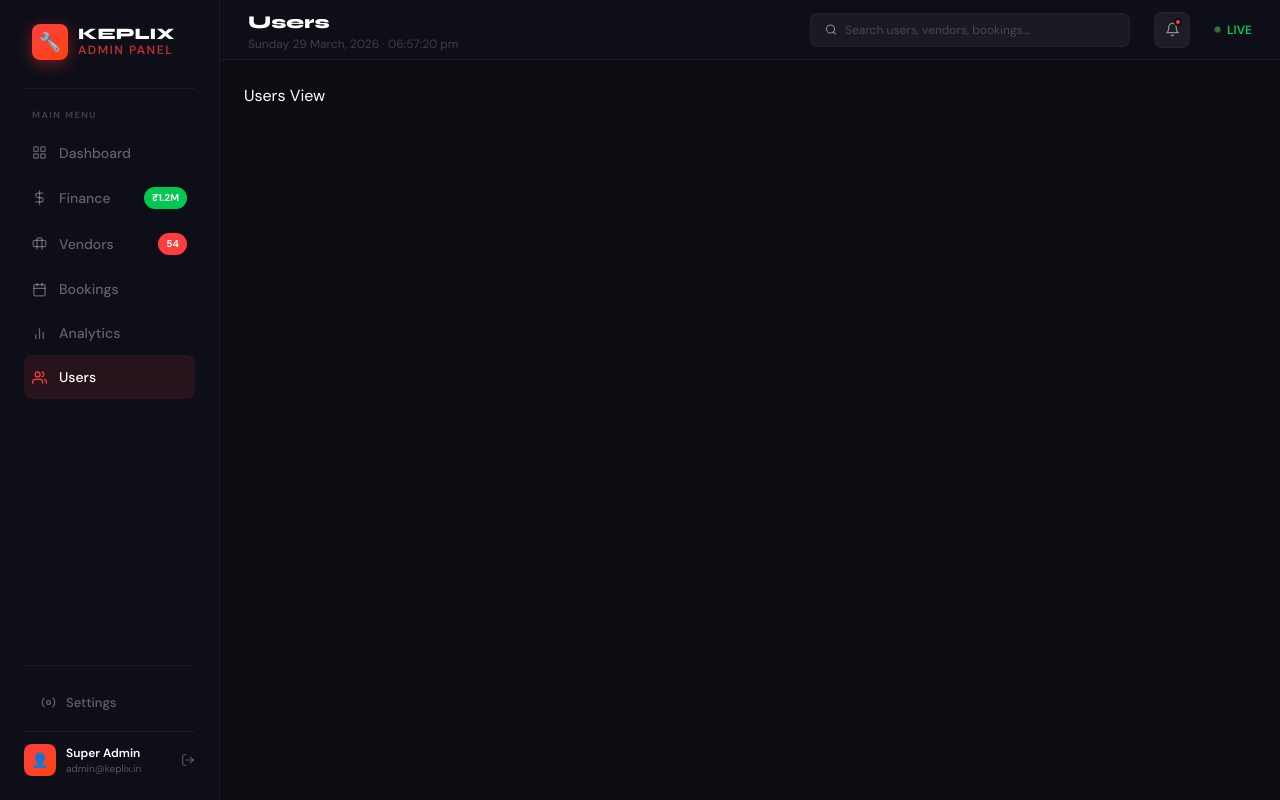
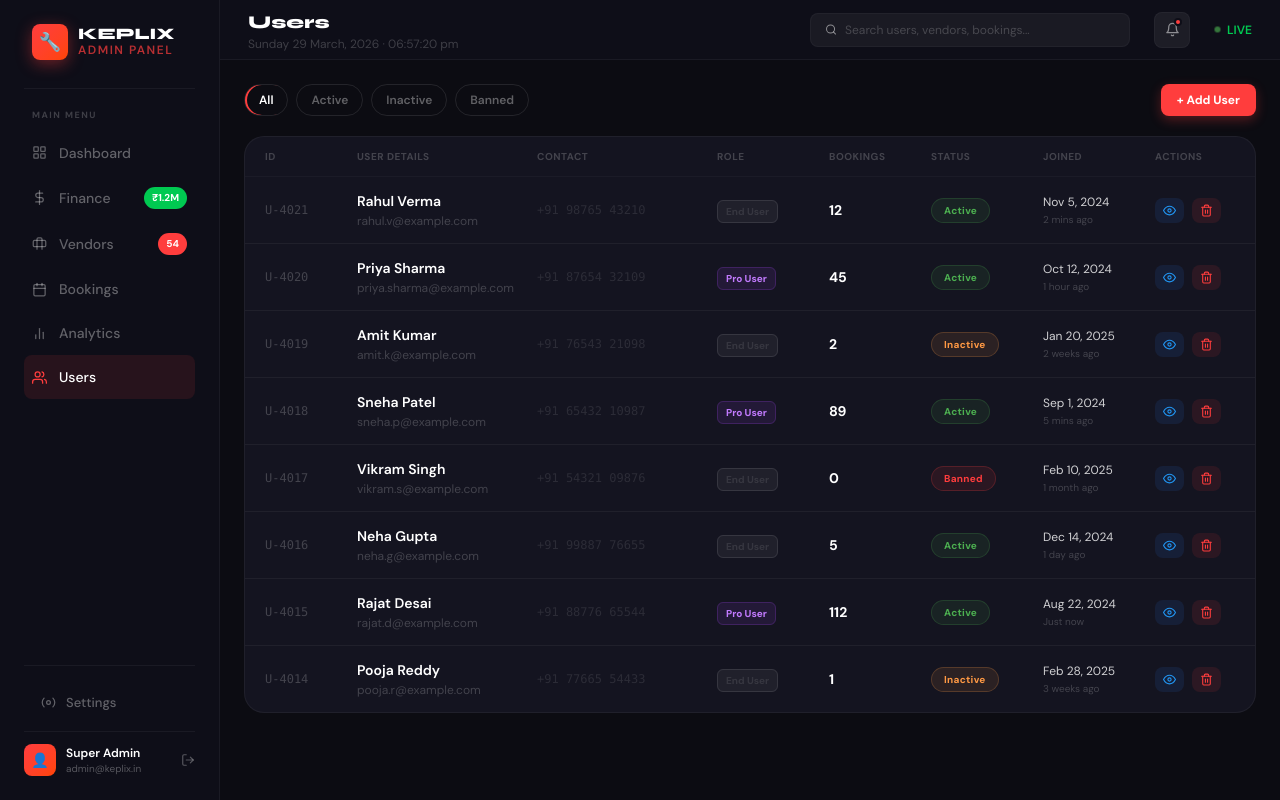
Before and after one commit to keplix-co-in/keplix-admin, a React (Vite) app: page / in a window 1280 px wide. Both pictures are taken after a click on the element "Users". Built offline with nearby package versions, Linux system fonts and the light colour scheme.

Commit message:
feat: implement UsersView component with user filtering and detailed display

```diff
--- a/src/components/views/UsersView.jsx
+++ b/src/components/views/UsersView.jsx
@@ -1,3 +1,81 @@
+import { useState } from 'react';
+import { usersData } from "../../data";
+import { userStatusConfig } from "../../data/config";
+import { Icon } from "../ui/Icon";
+
 export default function UsersView() {
-  return <div className="text-white">Users View</div>;
+  const [filter, setFilter] = useState('All');
+  const filters = ["All", "Active", "Inactive", "Banned"];
+  const filtered = usersData.filter(u => filter === "All" || u.status.charAt(0).toUpperCase() + u.status.slice(1) === filter);
+
+  return (
+    <div className="animate-[fadeInUp_0.3s_ease_forwards]">
+      <div className="flex gap-2 mb-5">
+        {filters.map(f => (
+          <button
+            key={f}
+            className={`py-1.5 px-3.5 rounded-full text-xs font-semibold cursor-pointer border border-white/10 bg-transparent text-[rgba(255,255,255,0.35)] transition-all duration-150 font-sans ${filter === f ? "text-white bg-[rgba(255,61,61,0.12)] border-[rgba(255,61,61,0.2)] shadow-[inset_2px_0_0_#ff3d3d]" : ""}`}
+            onClick={() => setFilter(f)}
+          >
+            {f}
+          </button>
+        ))}
+        <div className="ml-auto">
+          <button className="bg-brand-red border-none rounded-lg px-4 py-2 text-white text-xs font-bold cursor-pointer font-sans shadow-[0_4px_12px_rgba(255,61,61,0.3)] transition-all hover:-translate-y-0.5">+ Add User</button>
+        </div>
+      </div>
+
+      <div className="bg-brand-gray-100 rounded-[20px] border border-white/5 overflow-hidden">
+        <div className="grid grid-cols-[80px_1.5fr_1.5fr_100px_90px_100px_100px_80px] gap-3 px-5 py-3 border-b border-brand-gray-400/60">
+          {["ID", "User Details", "Contact", "Role", "Bookings", "Status", "Joined", "Actions"].map(h => (
+            <div key={h} className="text-[10px] font-bold text-brand-gray-600 uppercase tracking-wider">{h}</div>
+          ))}
+        </div>
+
+        {filtered.map((u, i) => {
+          const sc = userStatusConfig[u.status];
+          return (
+            <div key={i} className="grid items-center py-3.5 px-5 transition-colors duration-150 border-b border-white/5 hover:bg-white/5 grid-cols-[80px_1.5fr_1.5fr_100px_90px_100px_100px_80px] gap-3 last:border-none">
+              <div className="text-xs text-brand-gray-600 font-mono">{u.id}</div>
+
+              <div>
+                <div className="text-sm font-semibold text-white mb-0.5">{u.name}</div>
+                <div className="text-xs text-brand-gray-600">{u.email}</div>
+              </div>
+
+              <div className="text-xs text-brand-gray-500 font-mono">{u.phone}</div>
+
+              <div>
+                <span className={`text-[10px] font-bold px-2 py-1 rounded-md ${u.role === 'Pro User' ? 'bg-purple-500/10 text-purple-400 border border-purple-500/20' : 'bg-white/5 text-brand-gray-500 border border-white/10'}`}>
+                  {u.role}
+                </span>
+              </div>
+
+              <div className="text-sm font-bold text-white">{u.bookings}</div>
+
+              <div>
+                <span className="inline-flex items-center py-1 px-3 rounded-full text-[10px] font-bold tracking-[0.3px] border" style={{ color: sc.color, background: sc.bg, borderColor: sc.border }}>
+                  {sc.label}
+                </span>
+              </div>
+
+              <div>
+                <div className="text-xs text-white/80">{u.joined}</div>
+                <div className="text-[10px] text-brand-gray-600 mt-0.5">{u.lastActive}</div>
+              </div>
+
+              <div className="flex gap-2">
+                <button className="py-1.5 px-2 rounded-lg border-none cursor-pointer transition-all duration-150 bg-blue-500/10 text-blue-400 border border-blue-500/20 hover:bg-blue-500/20">
+                  <Icon name="eye" size={13} color="#2196F3" />
+                </button>
+                <button className="py-1.5 px-2 rounded-lg border-none cursor-pointer transition-all duration-150 bg-brand-red/10 text-brand-red border border-brand-red/20 hover:bg-brand-red/20">
+                  <Icon name="delete" size={13} color="#ff3d3d" />
+                </button>
+              </div>
+            </div>
+          );
+        })}
+      </div>
+    </div>
+  );
 }
```
